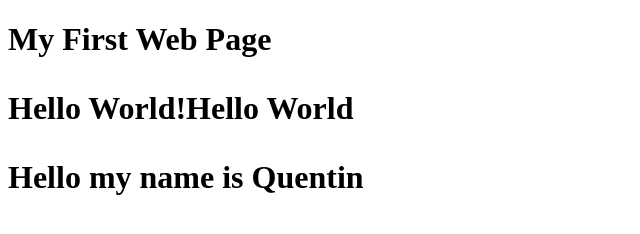
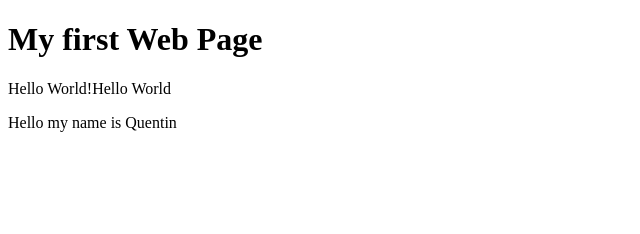
Before and after one commit to quentin411/quentin411.github.io, a plain HTML site: page index.html in a window 1280 px wide. Shown: the whole page, without its empty margins (0-640 px from the left). Drawn offline with Linux system fonts and the light colour scheme.

Commit message:
Add files via upload

```diff
--- a/index.html
+++ b/index.html
@@ -4,7 +4,7 @@
           <title>Hello World</title>
         </head>
         <body>
-          <h1>My First Web Page<h1>
+          <h1>My first Web Page</h1>
 
           <p>Hello World!Hello World</p>
 
```
